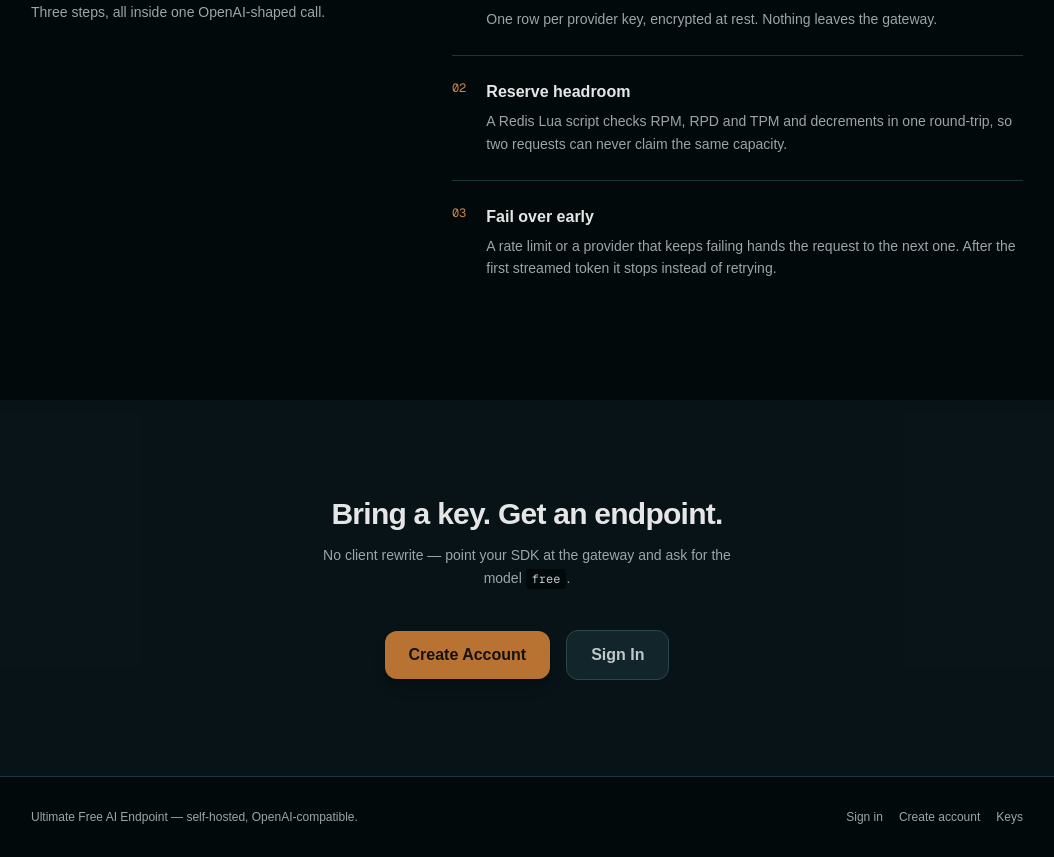
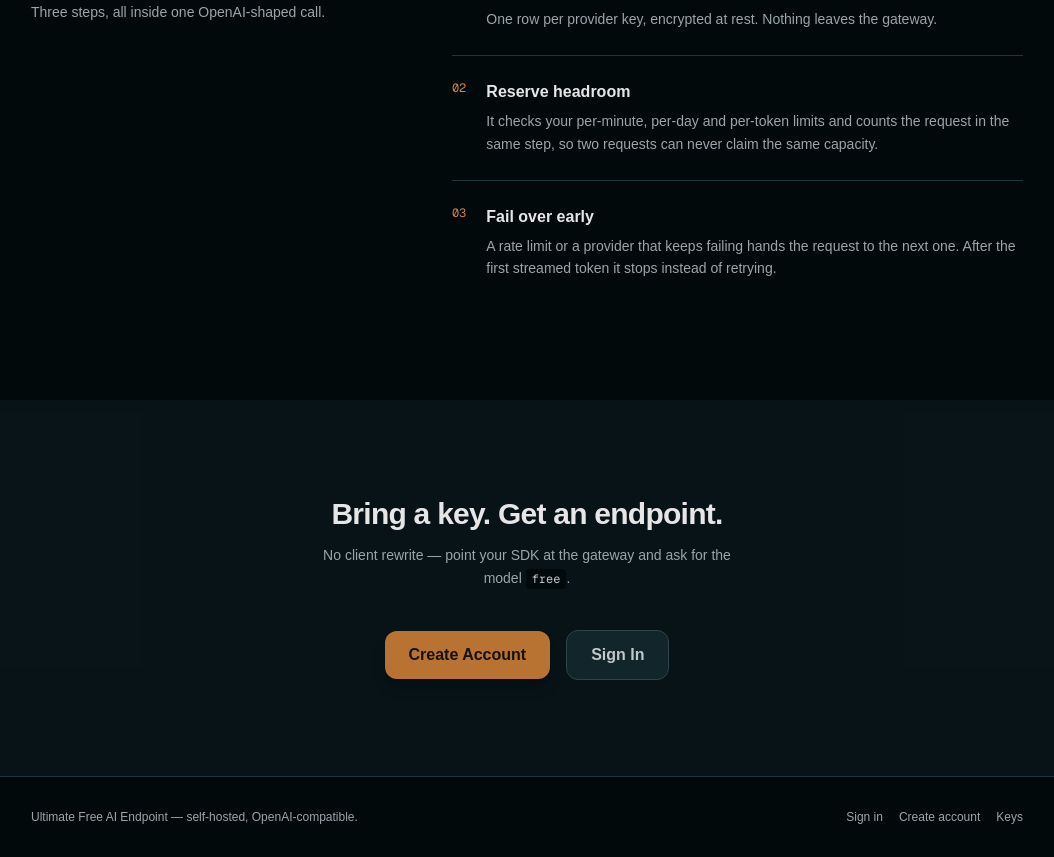
Before and after one commit to NeverSpot/ultimate_free_AI_API, a Next.js app in the folder frontend/: page / in a window 1280 px wide. Shown: the part 1112-1969 px from the top of the page, without its empty margins (113-1167 px from the left). Built offline with nearby package versions, Linux system fonts and the light colour scheme; no server answers.

Commit message:
copy(frontend): plain-language rate limits in the landing steps

```diff
--- a/frontend/src/app/page.tsx
+++ b/frontend/src/app/page.tsx
@@ -23,7 +23,7 @@ const STEPS = [
   },
   {
     title: 'Reserve headroom',
-    body: 'A Redis Lua script checks RPM, RPD and TPM and decrements in one round-trip, so two requests can never claim the same capacity.',
+    body: 'It checks your per-minute, per-day and per-token limits and counts the request in the same step, so two requests can never claim the same capacity.',
   },
   {
     title: 'Fail over early',
```
